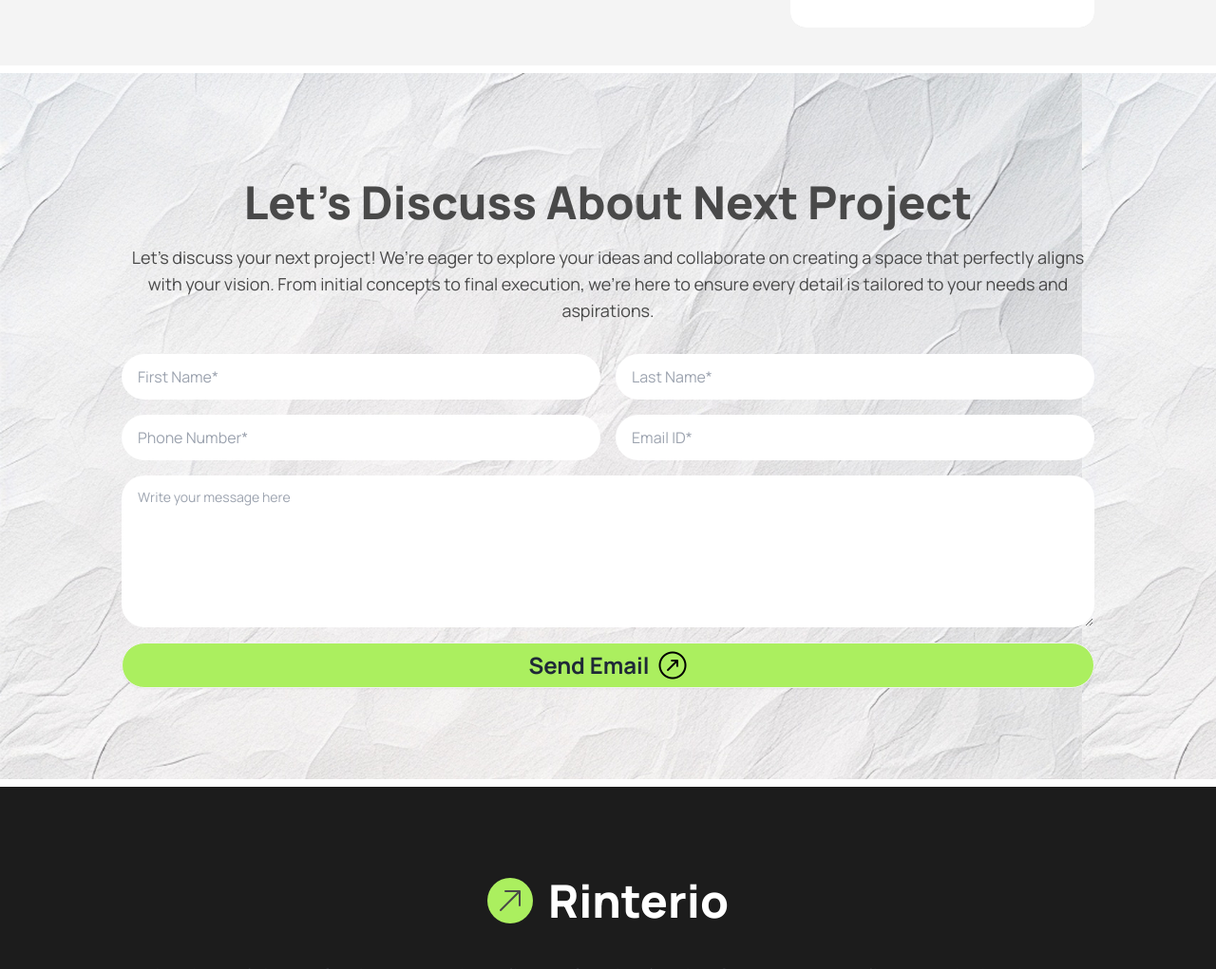
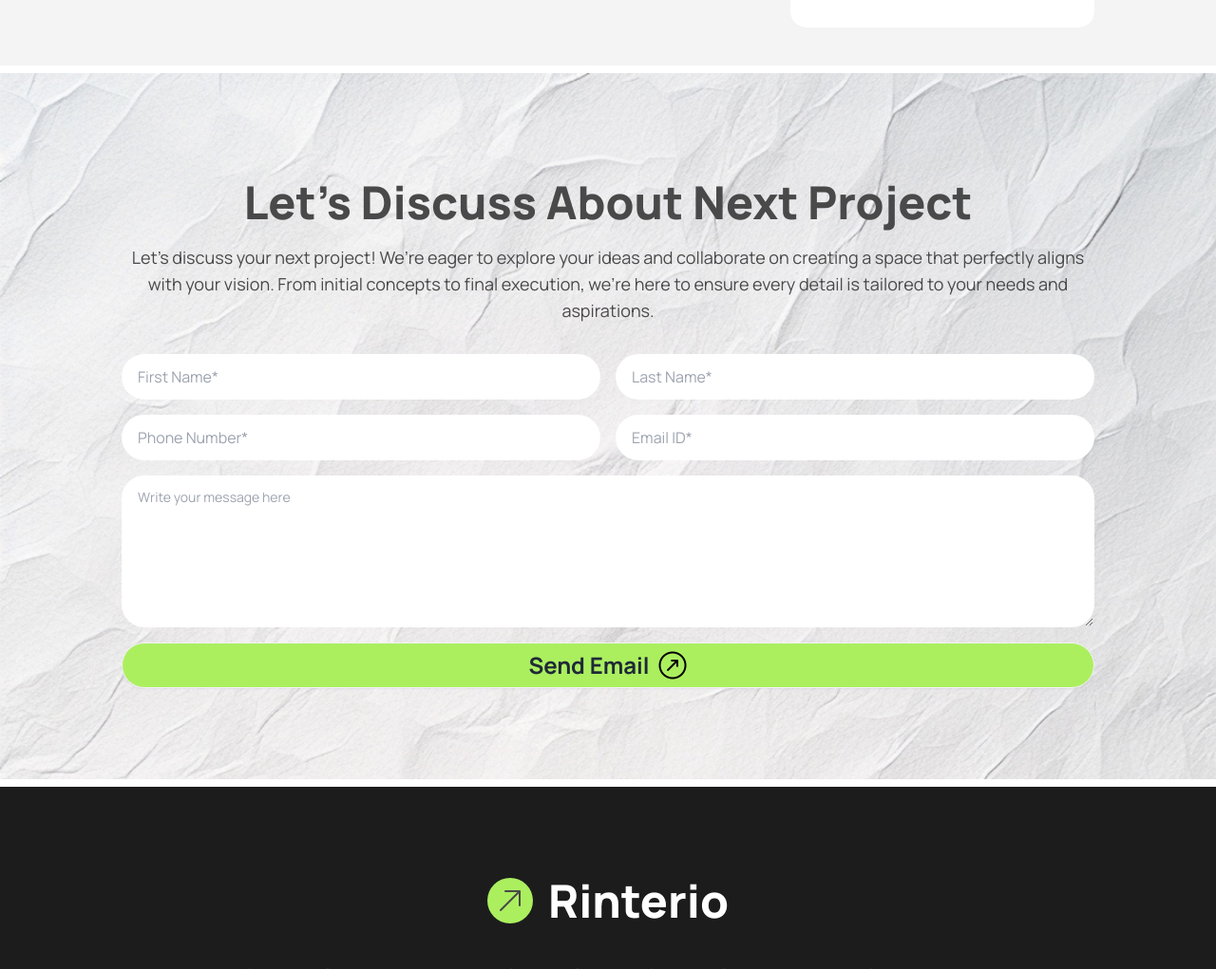
Before and after one commit to touhidur-rahman-tanveer/assignment-3, a plain HTML site: page index.html in a window 1280 px wide. Shown: the part 3421-4442 px from the top of the page at 95% size. Drawn offline with nearby package versions, Linux system fonts and the light colour scheme.

Commit message:
Everything is fine and recheked!

```diff
--- a/index.html
+++ b/index.html
@@ -650,7 +650,7 @@
 
         <!-- - Discuss About Next Project - -->
       <section class="bg-white py-2">
-          <section class="bg-paper-bg">
+          <section class="bg-paper-bg bg-cover">
             <section class="max-w-[80%] mx-auto text-most-common">
 
               <div class="pt-28 pb-24">
```
